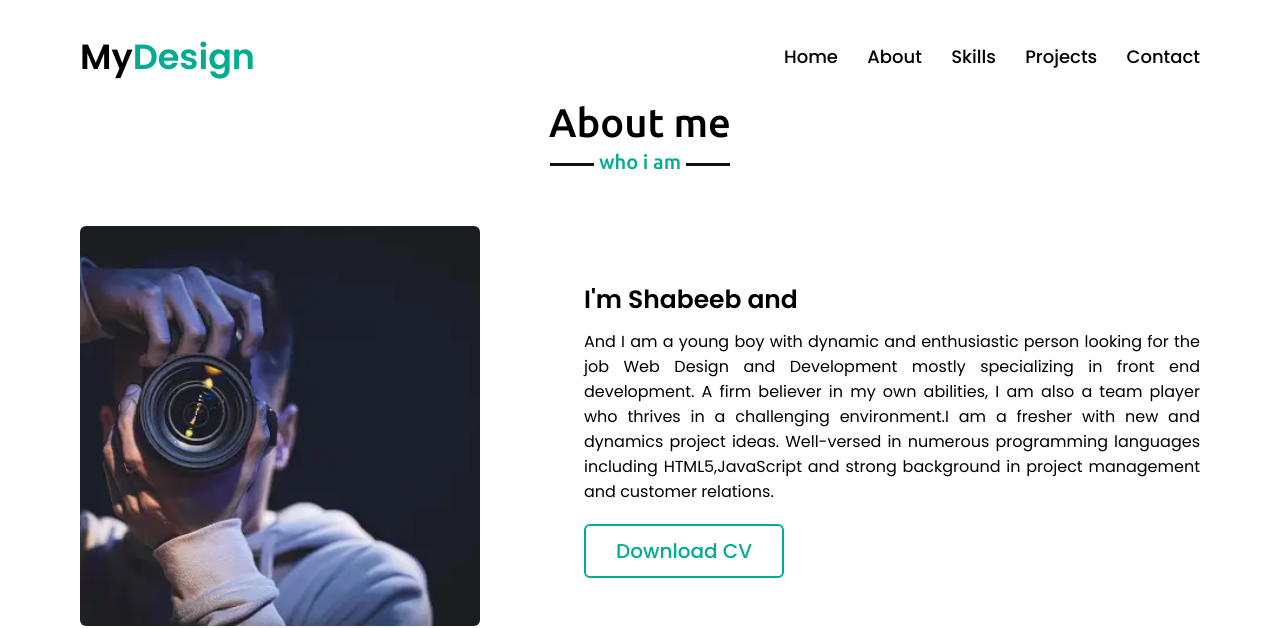
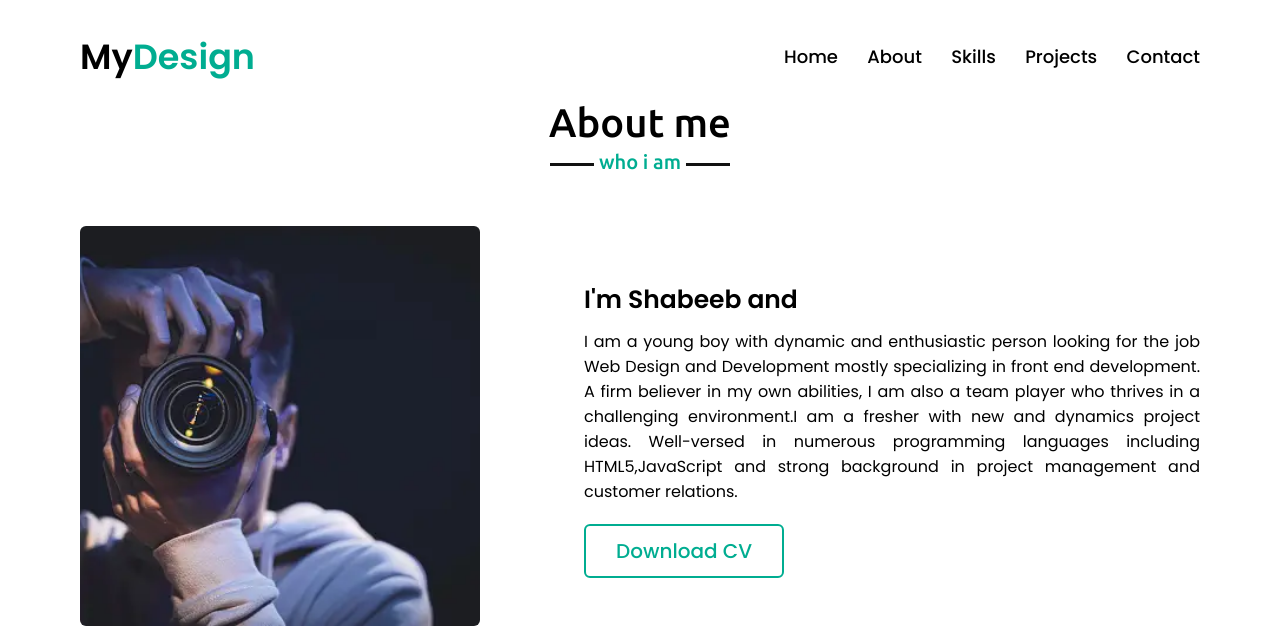
Before and after one commit to Shabeeb31/Portfolio-website, a plain HTML site: page about.html in a window 1280 px wide. Shown: the top 628 px of the page. Drawn offline with nearby package versions, Linux system fonts and the light colour scheme.

Commit message:
Update about.html

```diff
--- a/about.html
+++ b/about.html
@@ -46,7 +46,7 @@
                 </div>
                 <div class="column right">
                     <div class="text">I'm Shabeeb and <span class="typing-2"></span></div>
-                    <p> And I am a  young boy with  dynamic and enthusiastic person looking for the job Web Design and Development mostly specializing in front end development. A firm believer in my own abilities, I am also a
+                    <p>  I am a  young boy with  dynamic and enthusiastic person looking for the job Web Design and Development mostly specializing in front end development. A firm believer in my own abilities, I am also a
                         team player who thrives in a challenging environment.I am a fresher with new and dynamics project ideas. Well-versed in numerous programming languages including HTML5,JavaScript and strong background in project management and customer relations.  </p>
                     <a href="#" >Download CV</a>
                 </div>
```
